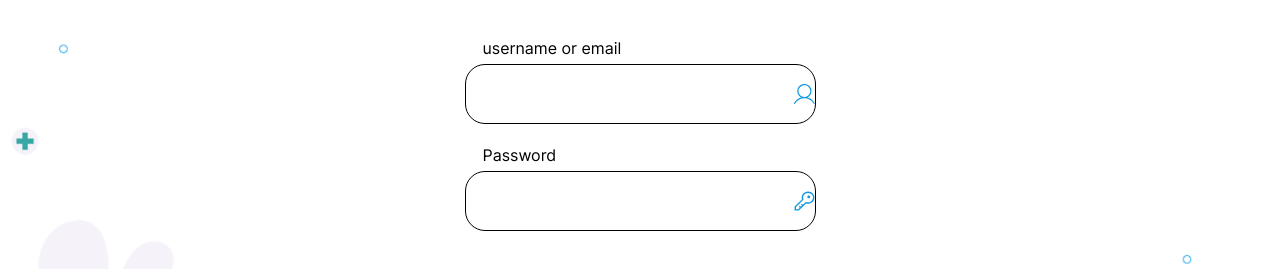
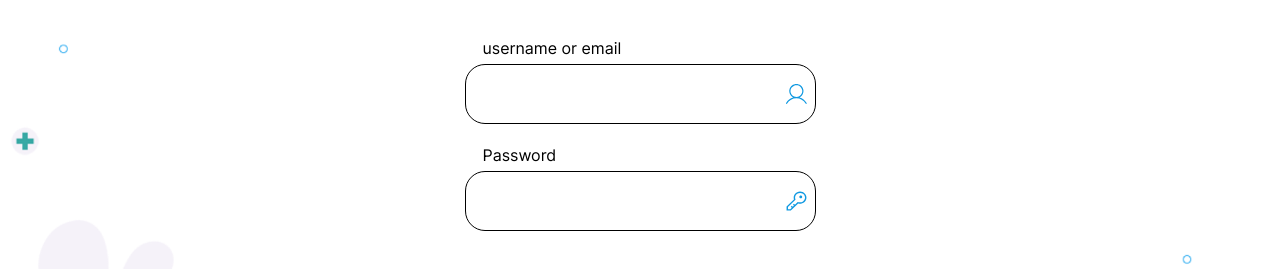
Before and after one commit to m-emadeddin/chemotherapy-management-system, a React (Create React App) app: page /login in a window 1280 px wide. Shown: the part 256-525 px from the top of the page. Built offline with nearby package versions, Linux system fonts and the light colour scheme.

Commit message:
Modified Sapcing of Email and Password inputs

```diff
--- a/src/pages/Loginpage/index.jsx
+++ b/src/pages/Loginpage/index.jsx
@@ -47,7 +47,7 @@ export default function LoginpagePage() {
                       className="h-[20px] w-[21px]"
                     />
                   }
-                  className="email-input mt-1 gap-[35px] border border-solid border-black-900"
+                  className="email-input mt-1 border border-solid border-black-900 p-2"
                 />
                 <Text
                   as="p"
@@ -65,7 +65,7 @@ export default function LoginpagePage() {
                       className="h-[20px] w-[21px]"
                     />
                   }
-                  className="password-input mt-1 gap-[35px] border border-solid border-black-900"
+                  className="password-input mt-1 border border-solid border-black-900 p-2"
                   type="password"
                 />
                 <Button
```
